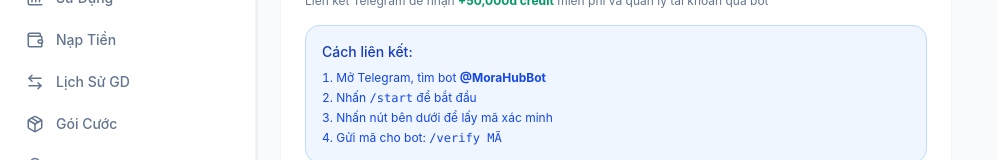
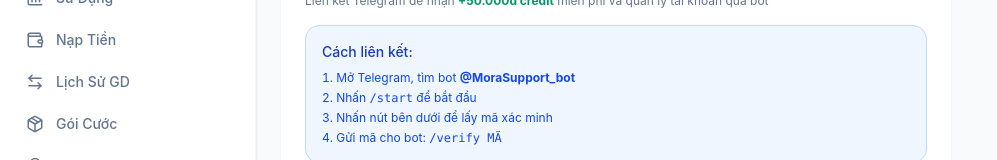
Before and after one commit to hotroanishop-bit/morahub-project, a Next.js app: page /dashboard/settings in a window 1280 px wide. Shown: the part 266-426 px from the top of the page, without its empty margins (0-997 px from the left). Built offline with nearby package versions, Linux system fonts and the light colour scheme; no server answers; the database is empty.

Commit message:
🔧 Fix: bot name @MoraSupport_bot, credit from admin settings

```diff
--- a/src/app/dashboard/settings/page.tsx
+++ b/src/app/dashboard/settings/page.tsx
@@ -36,10 +36,14 @@ export default function SettingsPage() {
   const [tgCode, setTgCode] = useState("");
   const [tgLoading, setTgLoading] = useState(false);
   const [tgCodeGenerated, setTgCodeGenerated] = useState(false);
+  const [tgCredit, setTgCredit] = useState(50000);
 
   useEffect(() => {
     fetch("/api/keys").then((r) => r.json()).then((d) => setKeys(d.keys || [])).catch(() => {});
     fetch("/api/telegram/verify").then((r) => r.json()).then(setTgStatus).catch(() => {});
+    fetch("/api/admin/settings").then((r) => r.json()).then((d) => {
+      if (d.telegramVerifyCredit) setTgCredit(d.telegramVerifyCredit);
+    }).catch(() => {});
   }, []);
 
   async function saveProfile() {
@@ -99,7 +103,7 @@ export default function SettingsPage() {
       {/* Telegram Verification */}
       <div className="bg-white rounded-2xl border border-slate-100 p-6">
         <h3 className="font-bold text-slate-900 mb-2 flex items-center gap-2"><MessageCircle className="w-5 h-5 text-blue-500" /> Liên Kết Telegram</h3>
-        <p className="text-xs text-slate-500 mb-4">Liên kết Telegram để nhận <b className="text-emerald-600">+50,000đ credit</b> miễn phí và quản lý tài khoản qua bot</p>
+        <p className="text-xs text-slate-500 mb-4">Liên kết Telegram để nhận <b className="text-emerald-600">+{Number(tgCredit || 50000).toLocaleString("vi-VN")}đ credit</b> miễn phí và quản lý tài khoản qua bot</p>
 
         {tgStatus?.telegramVerified ? (
           <div className="space-y-3">
@@ -124,7 +128,7 @@ export default function SettingsPage() {
             <div className="p-4 bg-blue-50 rounded-xl border border-blue-200">
               <div className="text-sm font-medium text-blue-800 mb-2">Cách liên kết:</div>
               <ol className="text-xs text-blue-700 space-y-1 list-decimal list-inside">
-                <li>Mở Telegram, tìm bot <b>@MoraHubBot</b></li>
+                <li>Mở Telegram, tìm bot <b>@MoraSupport_bot</b></li>
                 <li>Nhấn <code>/start</code> để bắt đầu</li>
                 <li>Nhấn nút bên dưới để lấy mã xác minh</li>
                 <li>Gửi mã cho bot: <code>/verify MÃ</code></li>
```
